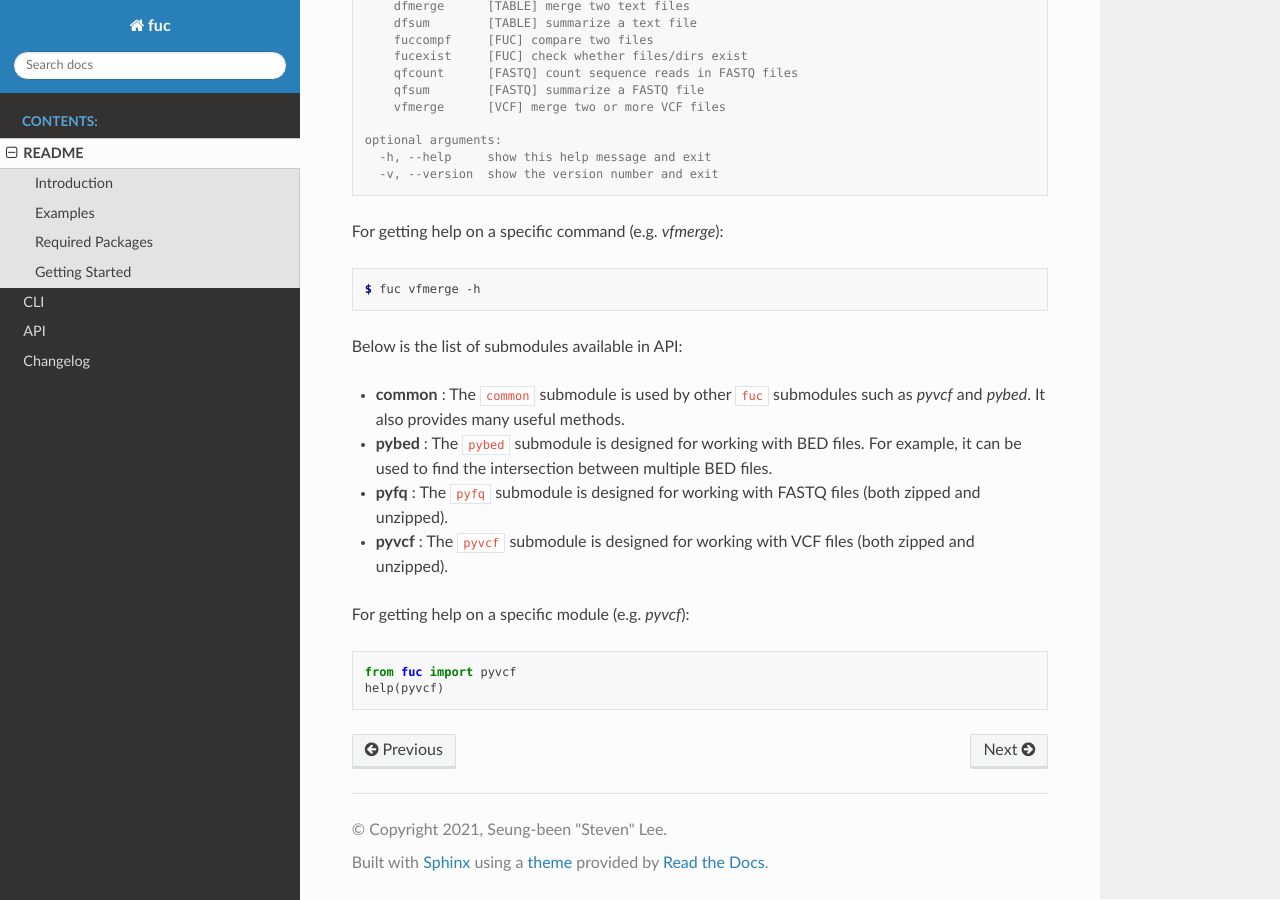
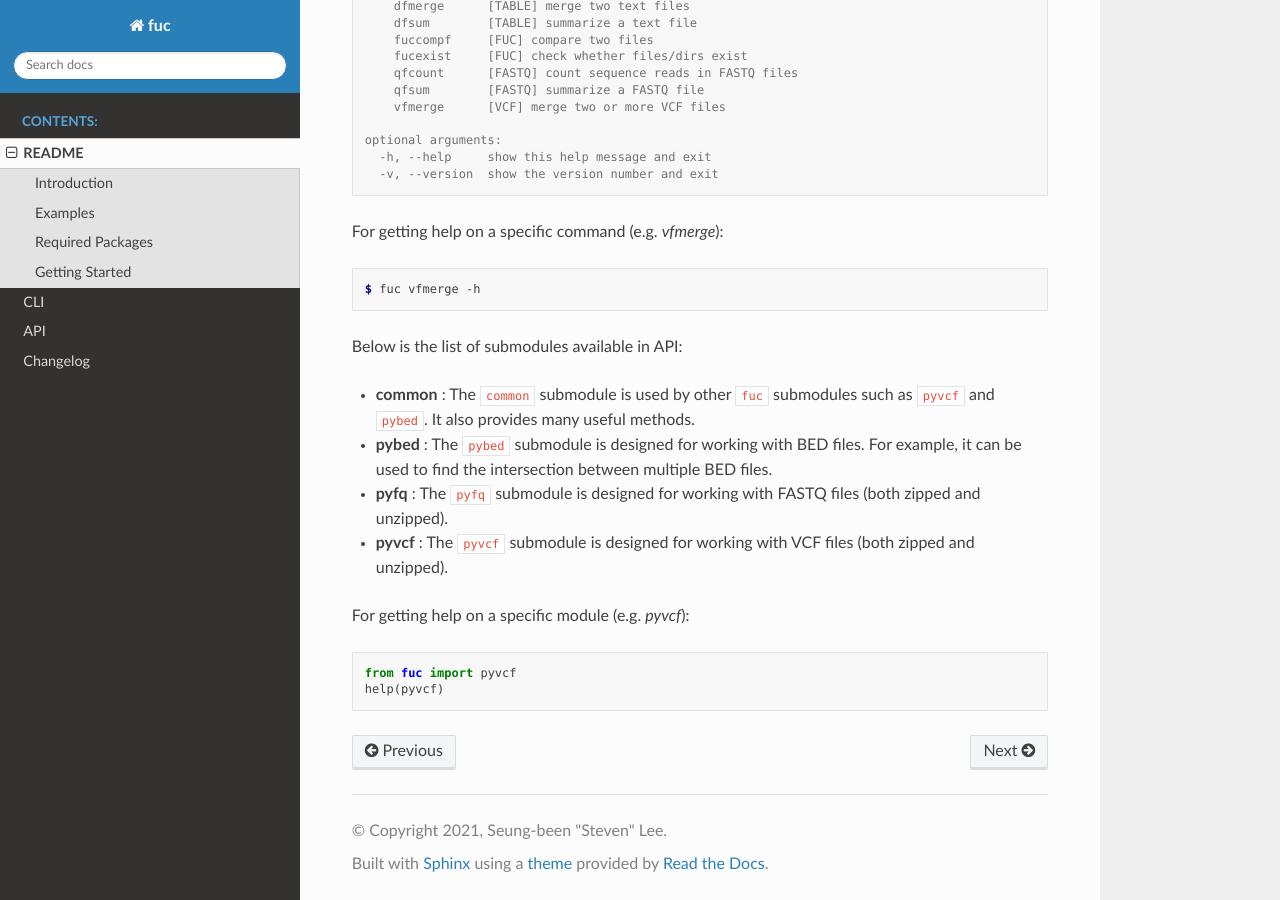
Before and after one commit to sbslee/fuc, a Sphinx documentation site: the page built from docs/readme.rst, in a window 1280 px wide and 900 px high, scrolled down 1689 px. Built offline with Sphinx 7.4.7 and the Read the Docs theme 2.0.0, drawn with Linux system fonts in a browser that asks for light colours.

Commit message:
Update docs

```diff
--- a/README.rst
+++ b/README.rst
@@ -102,7 +102,7 @@ For getting help on a specific command (e.g. `vfmerge`):
 
 Below is the list of submodules available in API:
 
-- **common** : The ``common`` submodule is used by other ``fuc`` submodules such as `pyvcf` and `pybed`. It also provides many useful methods.
+- **common** : The ``common`` submodule is used by other ``fuc`` submodules such as ``pyvcf`` and ``pybed``. It also provides many useful methods.
 - **pybed** : The ``pybed`` submodule is designed for working with BED files. For example, it can be used to find the intersection between multiple BED files.
 - **pyfq** : The ``pyfq`` submodule is designed for working with FASTQ files (both zipped and unzipped).
 - **pyvcf** : The ``pyvcf`` submodule is designed for working with VCF files (both zipped and unzipped).
--- a/docs/api.rst
+++ b/docs/api.rst
@@ -8,7 +8,7 @@ This section describes application programming interface (API) for the ``fuc`` p
 
 Below is the list of submodules available in API:
 
-- **common** : The ``common`` submodule is used by other ``fuc`` submodules such as `pyvcf` and `pybed`. It also provides many useful methods.
+- **common** : The ``common`` submodule is used by other ``fuc`` submodules such as ``pyvcf`` and ``pybed``. It also provides many useful methods.
 - **pybed** : The ``pybed`` submodule is designed for working with BED files. For example, it can be used to find the intersection between multiple BED files.
 - **pyfq** : The ``pyfq`` submodule is designed for working with FASTQ files (both zipped and unzipped).
 - **pyvcf** : The ``pyvcf`` submodule is designed for working with VCF files (both zipped and unzipped).
```
Also changed, not shown: 1 other file.
